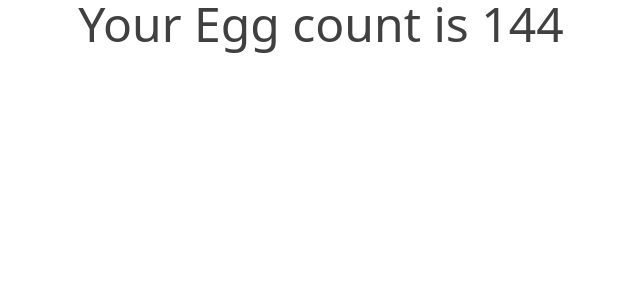
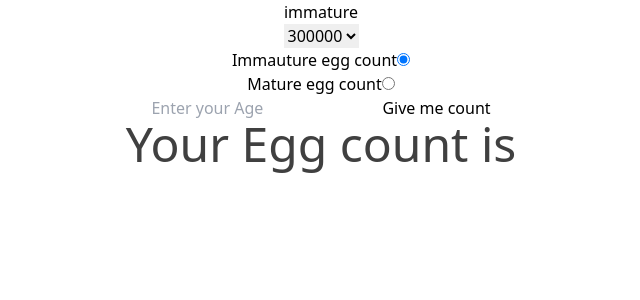
Before and after one commit to manny516/egg, a React (Create React App) app: page / in a window 1280 px wide. Shown: the top 300 px of the page, without its empty margins (319-959 px from the left). Built offline with nearby package versions, Linux system fonts and the light colour scheme.

Commit message:
created caculation form use state to check between mature and immature eggs

```diff
--- a/src/App.tsx
+++ b/src/App.tsx
@@ -1,11 +1,15 @@
 import './App.css';
-import Caculation from './comp/Caculation';
+import { useState,} from 'react';
+import Forms from './comp/ui/Forms';
 
 function App() {
-  const eggCount = Caculation(25,300);
+  const [counteggs,setCountEggs]= useState<number>(NaN);
+
   return (
     <div className="App">
-      <h1 className=' text-neutral-700 text-5xl'> Your Egg count is {eggCount} </h1>
+      <Forms updateEggCount={setCountEggs} />
+      <h1 className=' text-neutral-700 text-5xl'> Your Egg count is {counteggs}</h1>
+
     </div>
   );
 }
--- a/src/comp/Caculation.tsx
+++ /dev/null
@@ -1,19 +0,0 @@
-import {useState} from 'react';
-
-
-const Caculation = (age:number, eggTotal:number) =>{
-    const [eggsStart] = useState<number>(eggTotal);
-    const subtractAge = ()=> {
-        let subtractCurrentAge= age - 12;
-         const multiplyEggs = () =>{
-            let multiplyAgeWithEggs = subtractCurrentAge * 12;
-            const giveEggCount = () =>{
-                return  eggsStart - multiplyAgeWithEggs;
-            }
-            return giveEggCount();
-        }
-        return multiplyEggs();
-    }
-    return subtractAge();
-}
-export default Caculation;
--- a/src/comp/Forms.tsx
+++ /dev/null
@@ -1,11 +0,0 @@
-const Forms = ()=>{
-
-    return(
-        <section className="egg-count form ">
-            <input type="text" name="age" placeholder="Enter your Age" />
-            <button> Give me count</button>
-        </section>
-    );
-}
-
-export default Forms;
--- /dev/null
+++ b/src/comp/appTypes.ts
@@ -0,0 +1,10 @@
+type EggType = "mature" | "immature" ;
+
+interface FormProps{
+    updateEggCount : Function;
+}
+
+type EggsStartNumber = 300 | 400 | 300000 | 400000;
+
+
+export type {EggType, FormProps, EggsStartNumber}
--- /dev/null
+++ b/src/comp/ui/Forms.tsx
@@ -0,0 +1,59 @@
+import Caculation from '../utilz/Caculation';
+import {useState,useEffect} from 'react';
+import { FormProps,EggType,EggsStartNumber } from '../appTypes';
+
+
+
+const Forms = ({updateEggCount}:FormProps)=>{
+    const [fieldState, updateFieldState] = useState<string>();
+    const [optionValue,setOptionValue] = useState<string>("300000");
+    const [maturity,setMaturity] = useState<EggType>("immature");
+    const eggInputData:number = Number(fieldState);
+    const optionData:number = Number(optionValue);
+    const eggs = Caculation(eggInputData, optionData as EggsStartNumber);
+
+    useEffect(() =>{
+        if(maturity === 'mature' && optionValue !== "400"){
+            setOptionValue("300");
+        }
+        if(maturity === 'immature' && optionValue !== "300000"){
+            setOptionValue("400000");
+        }
+        updateEggCount(eggs);
+    },[updateEggCount,maturity,optionValue,eggs]);
+
+    console.log(eggInputData);
+    console.log(optionValue);
+
+    return(
+        <form  className="egg-count form ">
+        <h1> {maturity}</h1>
+        <section>
+            {maturity === "immature" &&(
+                <select name="egg-options" value={optionValue} onChange={(e) =>setOptionValue(e.currentTarget.value)}>
+                    <option value="400000">400000</option>
+                    <option value="300000">300000</option>
+                </select>
+            )}
+
+            {maturity ==="mature" &&(
+                 <select name='egg-options' value={optionValue} onChange={(e) =>setOptionValue(e.currentTarget.value)}>
+                    <option value="400">400</option>
+                    <option value={"300"}>300</option>
+                </select>
+            )}
+        </section>
+        <section>
+            <label> Immauture egg count</label>
+            <input type="radio" name="maturity" value="immature" checked={maturity === "immature"} onChange={(e) => setMaturity(e.target.value as EggType)}/><br/>
+            <label> Mature egg count</label>
+            <input type="radio" name='maturity' value="mature" checked={maturity === "mature"}  onChange={(e) => setMaturity(e.target.value as EggType) } />
+
+        </section>
+            <input  type="text" onChange={(e) => updateFieldState(e.target.value)} name="age" placeholder="Enter your Age" value={fieldState} />
+            <button className=""> Give me count</button>
+        </form>
+    );
+}
+
+export default Forms;
--- /dev/null
+++ b/src/comp/utilz/Caculation.tsx
@@ -0,0 +1,31 @@
+import { EggsStartNumber} from '../appTypes';
+
+
+
+const Caculation = (age:number, eggTotal:EggsStartNumber) =>{
+
+    if(age >=12){
+        const subtractAge = ()=> {
+            let subtractCurrentAge= age - 12;
+            const multiplyEggs = () =>{
+                let multiplyAgeWithEggs:number;
+                if((eggTotal === 300) || (eggTotal === 400)){
+                    multiplyAgeWithEggs = subtractCurrentAge * 12;
+                }else{
+                    multiplyAgeWithEggs = subtractCurrentAge * 12000;
+                }
+                const giveEggCount = () =>{
+                    let returnCount = eggTotal - multiplyAgeWithEggs;
+                    if(returnCount < 0 ){
+                        returnCount = 0;
+                    }
+                    return returnCount;
+                }
+                return giveEggCount();
+            }
+            return multiplyEggs();
+        }
+        return subtractAge();
+    }
+}
+export default Caculation;
```
